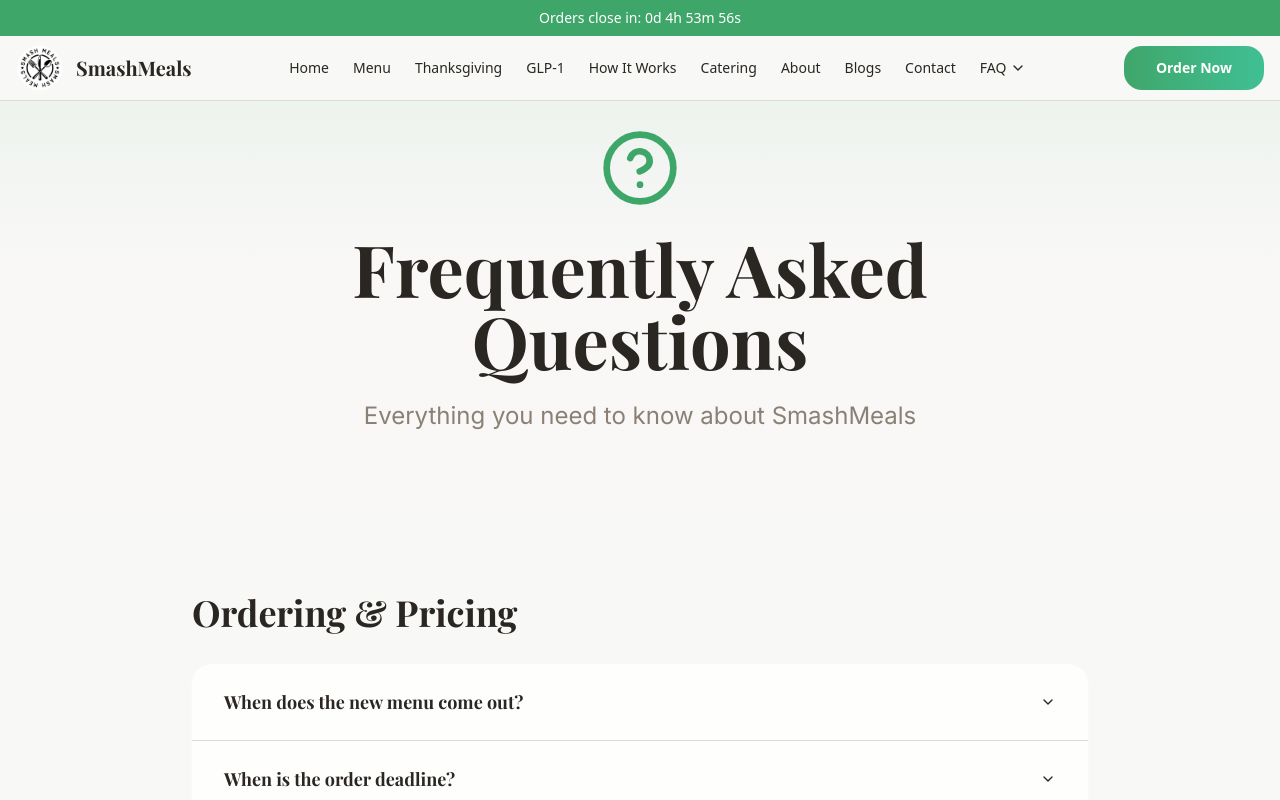
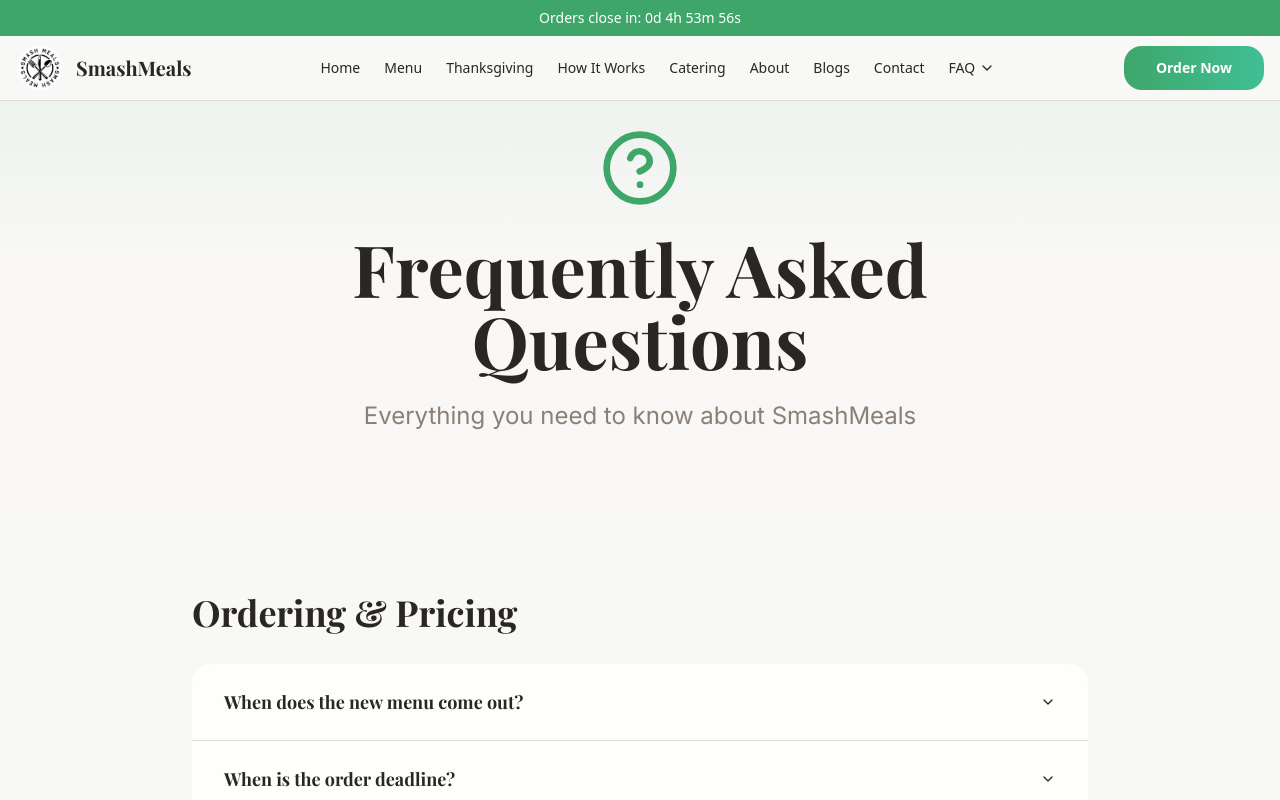
Before and after one commit to lewkizer/smashmeals-prep-hub-90500, a React (Vite) app: page /faq in a window 1280 px wide. Shown: the top 800 px of the page. Built offline with nearby package versions, Linux system fonts and the light colour scheme.

Commit message:
Move GLP-1 under FAQ

```diff
--- a/src/components/Header.tsx
+++ b/src/components/Header.tsx
@@ -54,7 +54,6 @@ const Header = () => {
     { name: "Home", href: "/" },
     { name: "Menu", href: "https://smashmeals.bottle.com/b/9814360" },
     { name: "Thanksgiving", href: "/thanksgiving" },
-    { name: "GLP-1", href: "/glp1" },
     { name: "How It Works", href: "/how-it-works" },
     { name: "Catering", href: "/catering" },
     { name: "About", href: "/about" },
@@ -116,6 +115,9 @@ const Header = () => {
                   <a href="/faq" className="cursor-pointer">FAQ</a>
                 </DropdownMenuItem>
                 <DropdownMenuItem asChild>
+                  <a href="/glp1" className="cursor-pointer">GLP-1</a>
+                </DropdownMenuItem>
+                <DropdownMenuItem asChild>
                   <a href="/partners" className="cursor-pointer">Partners</a>
                 </DropdownMenuItem>
               </DropdownMenuContent>
```
